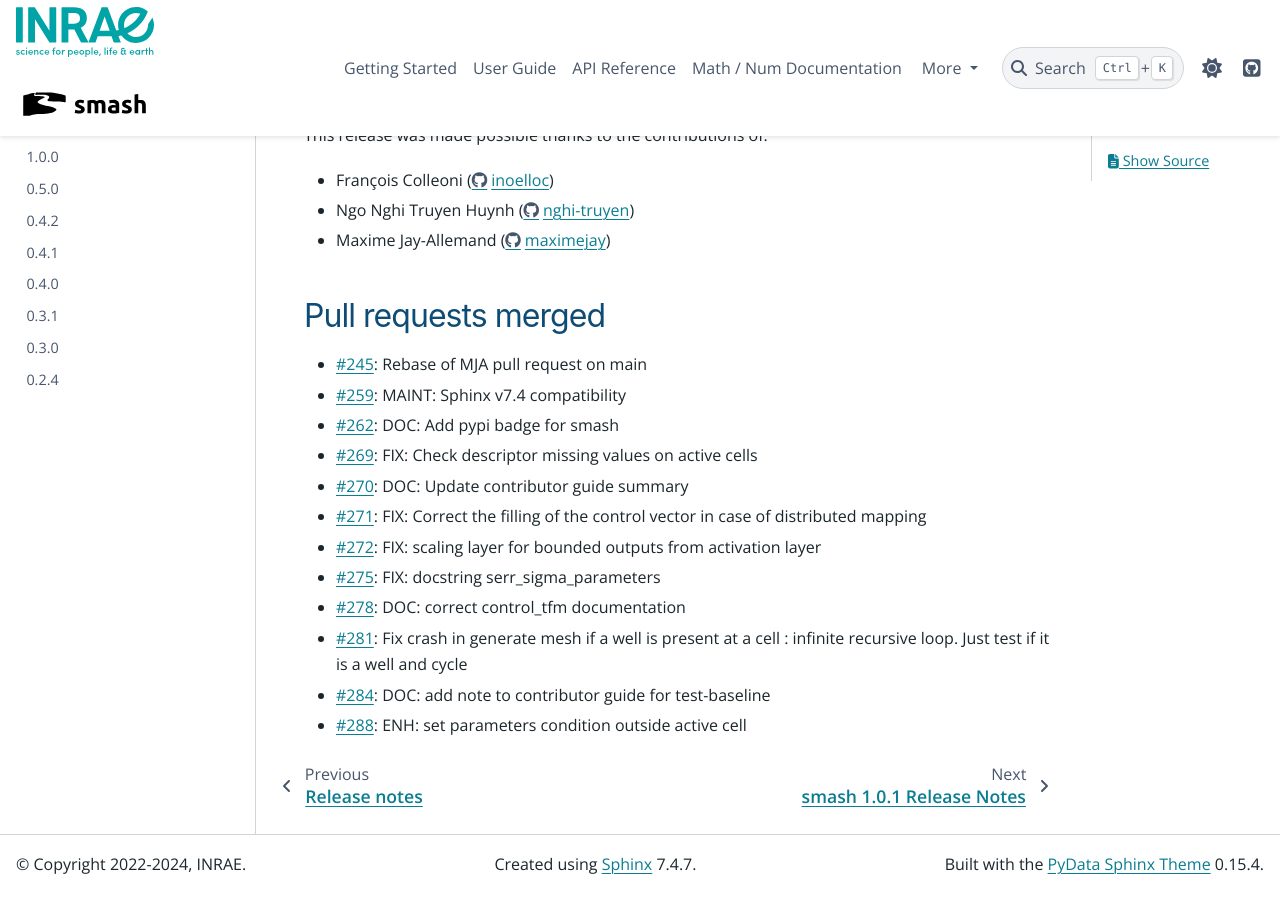
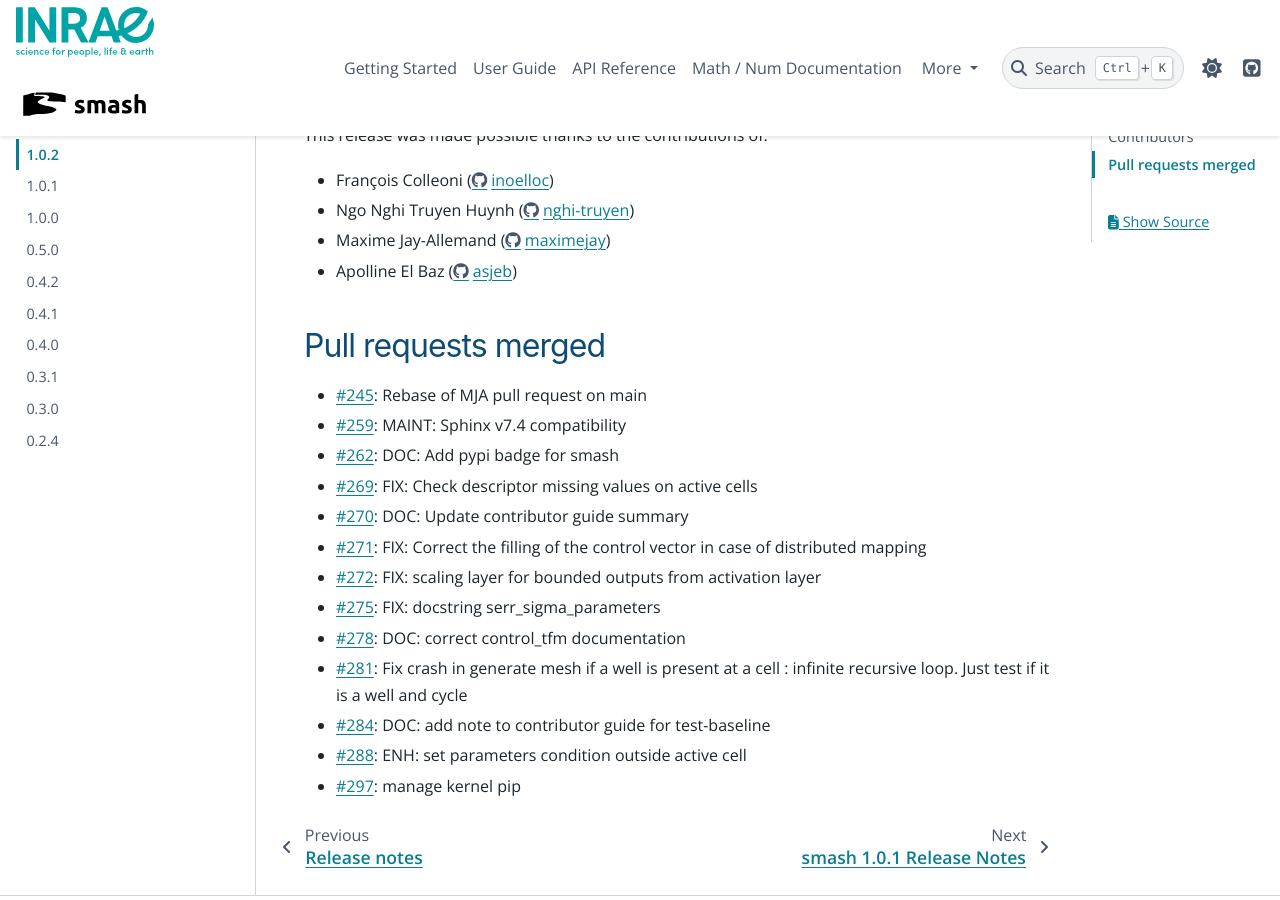
Before and after one commit to DassHydro/smash, a Sphinx documentation site: the page built from doc/source/release/1.0.2-notes.rst, in a window 1280 px wide and 900 px high, scrolled down 607 px. Built offline with Sphinx 7.4.7 and the PyData theme 0.15.4, drawn with Linux system fonts in a browser that asks for light colours; pages that are not in the unit, such as notebooks, are missing from menus; the version number could not be read and is left out; cross-references to code outside the pages are shown as plain code.

Commit message:
MAINT: Update release note (#299)

```diff
--- a/doc/source/release/1.0.2-notes.rst
+++ b/doc/source/release/1.0.2-notes.rst
@@ -28,6 +28,7 @@
 - François Colleoni (`<https://github.com/inoelloc>`__)
 - Ngo Nghi Truyen Huynh (`<https://github.com/nghi-truyen>`__)
 - Maxime Jay-Allemand (`<https://github.com/maximejay>`__)
+- Apolline El Baz (`<https://github.com/asjeb>`__)
 
 --------------------
 Pull requests merged
@@ -45,3 +46,4 @@
 - `#281 <https://github.com/DassHydro/smash/pull/281>`__: Fix crash in generate mesh if a well is present at a cell : infinite recursive loop. Just test if it is a well and cycle
 - `#284 <https://github.com/DassHydro/smash/pull/284>`__: DOC: add note to contributor guide for test-baseline
 - `#288 <https://github.com/DassHydro/smash/pull/288>`__: ENH: set parameters condition outside active cell
+- `#297 <https://github.com/DassHydro/smash/pull/297>`__: manage kernel pip
```
